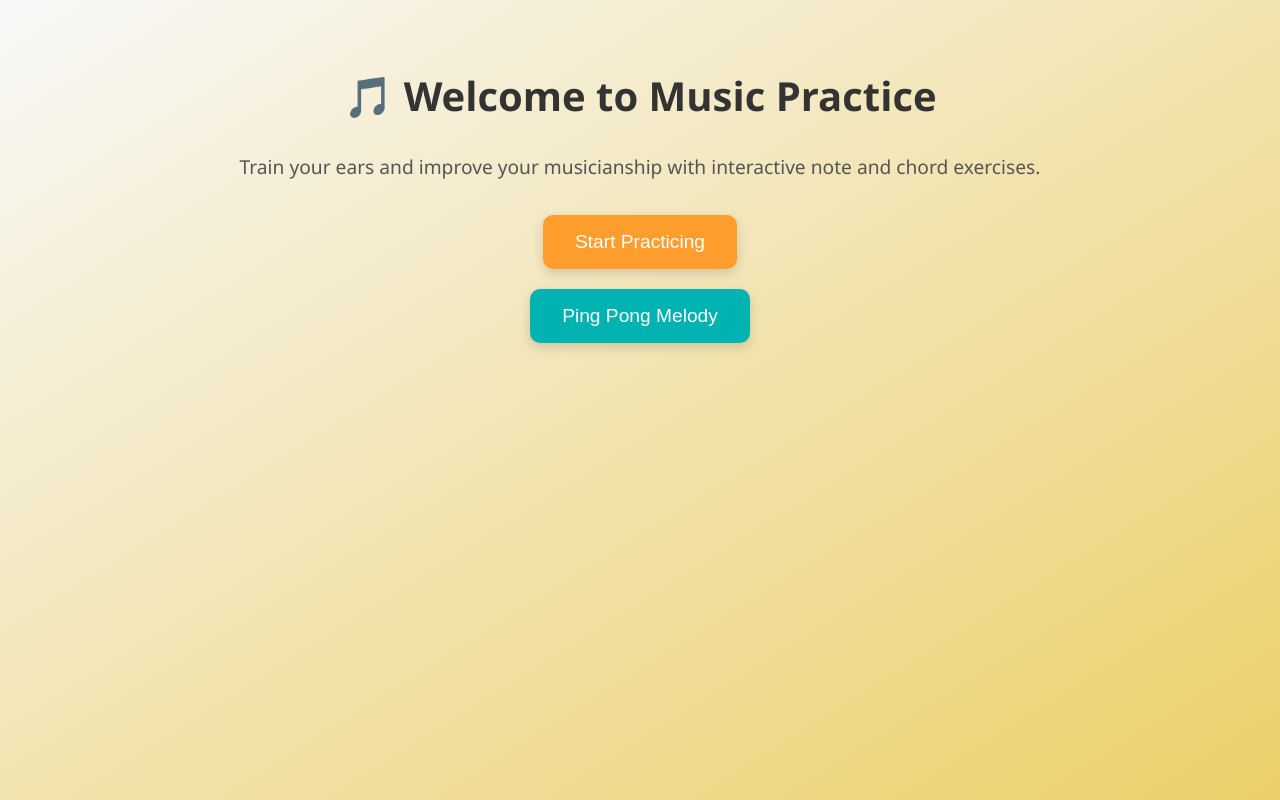
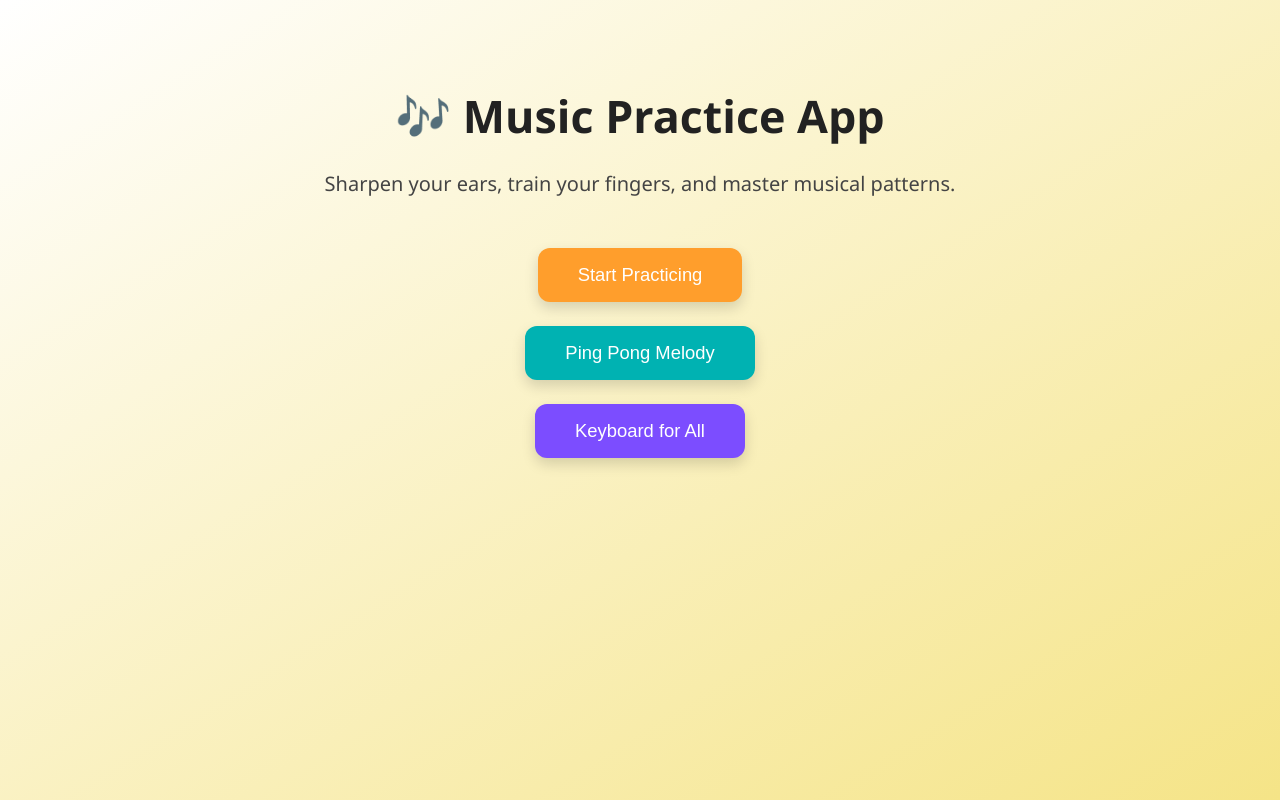
Before and after one commit to NitaiBell/my-music-practice, a React (Vite) app: page / in a window 1280 px wide. Built offline with nearby package versions, Linux system fonts and the light colour scheme.

Commit message:
8 - with staff

```diff
--- a/package.json
+++ b/package.json
@@ -12,7 +12,8 @@
   "dependencies": {
     "react": "^19.0.0",
     "react-dom": "^19.0.0",
-    "react-router-dom": "^7.4.1"
+    "react-router-dom": "^7.4.1",
+    "vexflow": "^5.0.0"
   },
   "devDependencies": {
     "@eslint/js": "^9.21.0",
--- a/src/App.jsx
+++ b/src/App.jsx
@@ -3,7 +3,7 @@ import Home from "./pages/Home.jsx";
 import PlayNote from "./practices/playnote/PlayNote.jsx";
 import PingPongMelodyContainer from "./practices/melody_training/PingPongMelodyContainer.jsx";
 import Keyboard from "./practices/keyboard/Keyboard.jsx";
-
+import MusicalStaff from "./practices/MusicalStaff/MusicalStaff.jsx";
 
 function App() {
   return (
@@ -13,6 +13,7 @@ function App() {
         <Route path="/play" element={<PlayNote />} />
         <Route path="/melody" element={<PingPongMelodyContainer />} />
         <Route path="/keyboard" element={<Keyboard />} />
+        <Route path="/staff" element={<MusicalStaff />} />
       </Routes>
     </Router>
   );
--- a/src/pages/Home.css
+++ b/src/pages/Home.css
@@ -1,58 +1,66 @@
-.home-container {
+/* Base reset and layout */
+.welcome-page {
+  background: linear-gradient(to bottom right, #ffffff, #f5e487);
+  min-height: 100vh;
+  padding: 5rem 2rem;
   text-align: center;
-    padding: 4rem 2rem;
-    background: linear-gradient(to bottom right, #f8f8f8, #eccf68);
-    min-height: 100vh;
   font-family: 'Segoe UI', sans-serif;
 }
 
-  .home-title {
-    font-size: 2.5rem;
-    margin-bottom: 1.5rem;
-    color: #333;
+/* Headings and text */
+.welcome-heading {
+  font-size: 2.8rem;
+  margin-bottom: 1rem;
+  color: #222;
 }
 
-  .home-description {
-    font-size: 1.2rem;
-    margin-bottom: 2rem;
-    color: #555;
+.welcome-text {
+  font-size: 1.25rem;
+  color: #444;
+  margin-bottom: 3rem;
 }
 
-  .home-button {
-    padding: 1rem 2rem;
-    font-size: 1.2rem;
-    border: none;
-    border-radius: 10px;
-    color: white;
-    cursor: pointer;
-    box-shadow: 0 4px 12px rgba(0, 0, 0, 0.15);
-    transition: background-color 0.3s ease, transform 0.2s ease;
+/* Button group layout */
+.button-stack {
+  display: flex;
+  flex-direction: column;
+  gap: 1.5rem;
+  align-items: center;
 }
 
-  /* 🎯 Style for the first button */
-  .home-button.practice {
+/* Base button style */
+.action-btn {
+  padding: 1rem 2.5rem;
+  font-size: 1.15rem;
+  color: white;
+  border: none;
+  border-radius: 12px;
+  cursor: pointer;
+  transition: all 0.25s ease;
+  box-shadow: 0 6px 14px rgba(0, 0, 0, 0.15);
+}
+
+/* Button colors */
+.orange-btn {
   background-color: #ff9e2c;
 }
-
-  .home-button.practice:hover {
+.orange-btn:hover {
   background-color: #e67e00;
   transform: scale(1.05);
 }
 
-  /* 🎵 Style for the second button */
-  .home-button.melody {
+.teal-btn {
   background-color: #00b2b2;
 }
-
-  .home-button.melody:hover {
+.teal-btn:hover {
   background-color: #008b8b;
   transform: scale(1.05);
 }
 
-  .home-buttons {
-    display: flex;
-    flex-direction: column; /* Stack vertically */
-    gap: 20px;               /* More space between buttons */
-    margin-top: 30px;
-    align-items: center;
+.purple-btn {
+  background-color: #7c4dff;
 }
+.purple-btn:hover {
+  background-color: #5e35b1;
+  transform: scale(1.05);
+}
--- a/src/pages/Home.jsx
+++ b/src/pages/Home.jsx
@@ -6,27 +6,24 @@ const Home = () => {
   const navigate = useNavigate();
 
   return (
-    <div className="home-container">
-      <h1 className="home-title">🎵 Welcome to Music Practice</h1>
-      <p className="home-description">
-        Train your ears and improve your musicianship with interactive note and chord exercises.
+    <main className="welcome-page">
+      <h1 className="welcome-heading">🎶 Music Practice App</h1>
+      <p className="welcome-text">
+        Sharpen your ears, train your fingers, and master musical patterns.
       </p>
 
-      <div className="home-buttons">
-        <button
-          className="home-button practice"
-          onClick={() => navigate("/play")}
-        >
+      <section className="button-stack">
+        <button className="action-btn orange-btn" onClick={() => navigate("/play")}>
           Start Practicing
         </button>
-        <button
-          className="home-button melody"
-          onClick={() => navigate("/melody")}
-        >
+        <button className="action-btn teal-btn" onClick={() => navigate("/melody")}>
           Ping Pong Melody
         </button>
-      </div>
-    </div>
+        <button className="action-btn purple-btn" onClick={() => navigate("/keyboard")}>
+          Keyboard for All
+        </button>
+      </section>
+    </main>
   );
 };
 
--- /dev/null
+++ b/src/practices/MusicalStaff/MusicalStaff.css
@@ -0,0 +1,20 @@
+.staff-container {
+    display: flex;
+    flex-direction: column;
+    align-items: center;
+    justify-content: center;
+    min-height: 100vh;
+    background: #fdfdfd;
+  }
+
+  .selected-note {
+    font-size: 1.2rem;
+    color: #333;
+    margin-bottom: 20px;
+  }
+
+  .staff-svg {
+    width: 100%;
+    max-width: 1600px;
+    height: 600px;
+  }
--- /dev/null
+++ b/src/practices/MusicalStaff/MusicalStaff.jsx
@@ -0,0 +1,120 @@
+import React, { useEffect, useRef, useState } from 'react';
+import { Renderer, Stave, StaveNote, Voice, Formatter, Accidental } from 'vexflow';
+import './MusicalStaff.css';
+
+const MusicalStaff = () => {
+  const containerRef = useRef(null);
+  const [selectedNote, setSelectedNote] = useState('');
+
+  useEffect(() => {
+    const SCALE = 2;
+    const div = containerRef.current;
+    div.innerHTML = '';
+
+    const renderer = new Renderer(div, Renderer.Backends.SVG);
+    renderer.resize(div.clientWidth || 1600, div.clientHeight || 600);
+    const context = renderer.getContext();
+    context.scale(SCALE, SCALE);
+
+    const stave = new Stave(25, 25, 700);
+    stave.addClef('treble').setContext(context).draw();
+
+    const drawNoteOnStave = (note) => {
+      // Remove previous note layer (if exists)
+      const previousLayer = div.querySelector('.vf-note-layer');
+      if (previousLayer) {
+        previousLayer.remove();
+      }
+
+      const hasSharp = note.includes('#');
+      const hasFlat = note.includes('b');
+      const baseNote = note.replace('#', '').replace('b', '');
+
+      const staveNote = new StaveNote({
+        clef: 'treble',
+        keys: [baseNote],
+        duration: 'q',
+        auto_stem: true,
+      });
+
+      if (hasSharp) {
+        staveNote.addAccidental(0, new Accidental('#'));
+      }
+      if (hasFlat) {
+        staveNote.addAccidental(0, new Accidental('b'));
+      }
+
+      const voice = new Voice({ num_beats: 1, beat_value: 4 });
+      voice.setStrict(false);
+      voice.addTickables([staveNote]);
+
+      new Formatter().joinVoices([voice]).format([voice], 600);
+
+      // 🔥 Group starts here — everything drawn will go inside it
+      const noteGroup = context.openGroup();
+      noteGroup.classList.add('vf-note-layer'); // Give it a class so we can remove later
+      voice.draw(context, stave);
+      context.closeGroup();
+    };
+
+    const getNoteFromYCoordinate = (y) => {
+      const tempStave = new Stave(25, 25, 700);
+      const staffLines = [
+        { note: 'a/5', y: tempStave.getYForLine(-1.5) },
+        { note: 'g/5', y: tempStave.getYForLine(-1) },
+        { note: 'f/5', y: tempStave.getYForLine(0) },
+        { note: 'e/5', y: tempStave.getYForLine(0) + 5 },
+        { note: 'd/5', y: tempStave.getYForLine(1) },
+        { note: 'c/5', y: tempStave.getYForLine(1) + 5 },
+        { note: 'b/4', y: tempStave.getYForLine(2) },
+        { note: 'a/4', y: tempStave.getYForLine(2) + 5 },
+        { note: 'g/4', y: tempStave.getYForLine(3) },
+        { note: 'f/4', y: tempStave.getYForLine(3) + 5 },
+        { note: 'e/4', y: tempStave.getYForLine(4) },
+        { note: 'd/4', y: tempStave.getYForLine(4) + 5 },
+        { note: 'c/4', y: tempStave.getYForLine(5) },
+        { note: 'b/3', y: tempStave.getYForLine(5) + 5 },
+        { note: 'a/3', y: tempStave.getYForLine(6) },
+      ];
+
+      let closest = staffLines[0];
+      let minDiff = Math.abs(y - closest.y);
+
+      for (let i = 1; i < staffLines.length; i++) {
+        const diff = Math.abs(y - staffLines[i].y);
+        if (diff < minDiff) {
+          closest = staffLines[i];
+          minDiff = diff;
+        }
+      }
+
+      return closest.note;
+    };
+
+    const handleClick = (event) => {
+      const rect = div.getBoundingClientRect();
+      const y = (event.clientY - rect.top) / SCALE;
+      const note = getNoteFromYCoordinate(y);
+      setSelectedNote(note);
+      drawNoteOnStave(note);
+    };
+
+    div.addEventListener('click', handleClick);
+    return () => {
+      div.removeEventListener('click', handleClick);
+    };
+  }, []);
+
+  return (
+    <div className="staff-container">
+      {selectedNote && (
+        <div className="selected-note">
+          Selected Note: {selectedNote.toUpperCase().replace('/', '')}
+        </div>
+      )}
+      <div ref={containerRef} className="staff-svg"></div>
+    </div>
+  );
+};
+
+export default MusicalStaff;
```
Also changed, not shown: 1 other file (tests, documents, lock files or other folders). Lines whose indentation alone changed are shown as unchanged.
